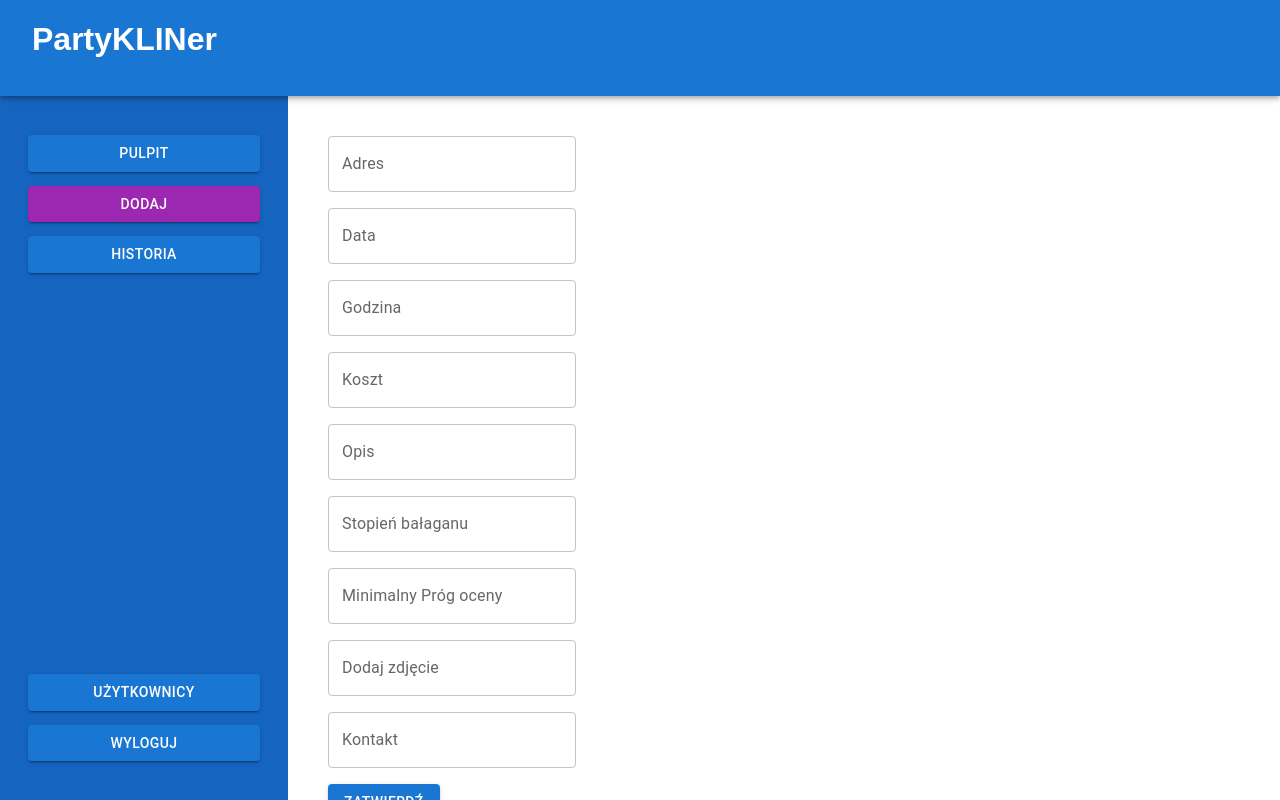
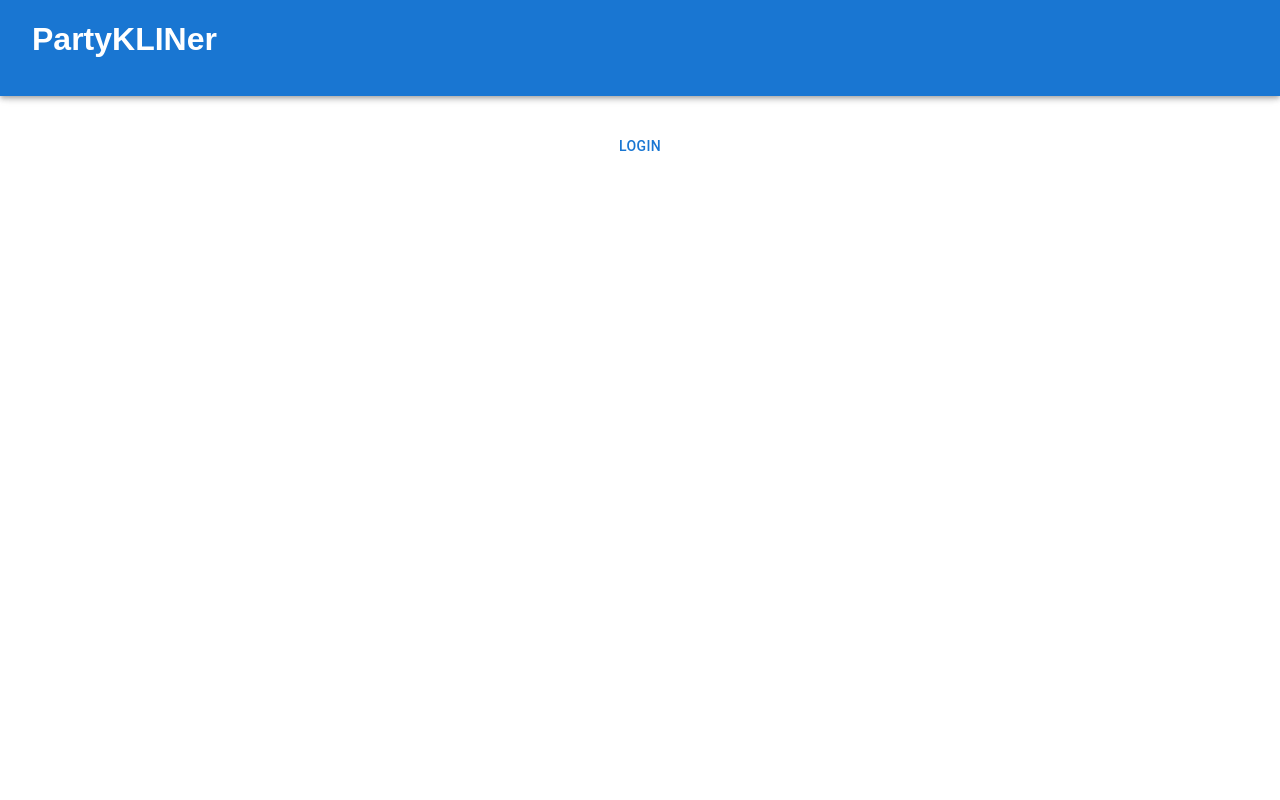
Before and after one commit to tabiszs/partyKLINest, a React (Create React App) app in the folder frontend/: page / in a window 1280 px wide. Built offline with nearby package versions, Linux system fonts and the light colour scheme.

Commit message:
Add popup client login

```diff
--- a/frontend/package.json
+++ b/frontend/package.json
@@ -3,6 +3,8 @@
   "version": "0.1.0",
   "private": true,
   "dependencies": {
+    "@azure/msal-browser": "^2.22.1",
+    "@azure/msal-react": "^1.3.1",
     "@emotion/react": "^11.8.2",
     "@emotion/styled": "^11.8.1",
     "@mui/material": "^5.5.0",
--- a/frontend/src/App.tsx
+++ b/frontend/src/App.tsx
@@ -3,19 +3,56 @@ import Sidebar from './Sidebar';
 import ContentContainer from './ContentContainer';
 import './App.css';
 import { Outlet } from 'react-router-dom';
+import { useEffect, useState } from 'react';
+import Button from '@mui/material/Button';
+import { B2CLogin, B2CLogout, RetrieveToken } from './Authentication/MsalService';
 
 const headerHeight = '6em';
 
 const App = () => {
+
+  const [isLogged, setIsLogged] = useState(false);
+  const [token, setToken] = useState<string | undefined>(undefined);
+
+  useEffect(() => {
+    RetrieveToken().then((tok) => {
+      setToken(tok);
+      setIsLogged(tok !== undefined);
+    })
+  }, []);
+
+  const login = () => {
+    B2CLogin().then((tok) => {
+      setToken(tok);
+      setIsLogged(tok !== undefined);
+    });
+  }
+
+  const logout = () => {
+    B2CLogout().then(() => {
+      setToken(undefined);
+      setIsLogged(false);
+    }).catch((error) => {
+      console.log(error);
+    });
+  }
+
   return (
     <div className='App'>
-      <Header height={headerHeight} />
+      <Header height={headerHeight} isLogged={isLogged} />
+      { isLogged ?
       <div className='site-container'>
-        <Sidebar headerHeight={headerHeight} />
+        <Sidebar headerHeight={headerHeight} logoutHandler={logout} />
         <ContentContainer headerHeight={headerHeight}>
           <Outlet/>
         </ContentContainer>
       </div>
+      :
+      <div className='site-container'>
+      <ContentContainer headerHeight={headerHeight}>
+        <Button onClick={login}>Login</Button>
+      </ContentContainer>
+      </div> }
     </div>
   );
 }
--- /dev/null
+++ b/frontend/src/Authentication/MsalService.ts
@@ -0,0 +1,64 @@
+import * as msal from "@azure/msal-browser";
+
+const msalConfig = {
+    auth: {
+        clientId: 'e1234a8c-f3d3-4bec-ae16-7168aeafd19c',
+        authority: 'https://partyklinest.b2clogin.com/partyklinest.onmicrosoft.com/B2C_1_PARTYKLINEST_USER_FLOW',
+        knownAuthorities: ['https://partyklinest.b2clogin.com'],
+        redirectUri: 'http://localhost:3000/'
+    }
+};
+
+const msalInstance = new msal.PublicClientApplication(msalConfig);
+
+export const RetrieveToken = () => {
+    // return msalInstance.handleRedirectPromise().then((tokenResponse) => {
+    //     if (tokenResponse === null) { console.log("undefined"); return undefined;}
+    //     else return tokenResponse.accessToken;
+    // }).catch((error) => {
+    //     console.log(error);
+    //     return undefined;
+    // });
+
+    // NIE DZIAŁA
+
+    return msalInstance.acquireTokenSilent({scopes:[]}).then((tokenResponse) => {
+        if (tokenResponse === null) return undefined;
+        msalInstance.setActiveAccount(tokenResponse.account);
+        return tokenResponse.accessToken;
+    }).catch((error) => {
+
+        console.log(error);
+        return undefined;
+    })
+}
+
+export const B2CLogin = async () => {
+
+    // return msalInstance.handleRedirectPromise().then((tokenResponse) => {
+    //     if (tokenResponse === null) return undefined;
+    //     else return tokenResponse.accessToken;
+    // }).catch((error) => {
+    //     console.log(error);
+    //     return undefined;
+    // });
+    try {
+        const loginResponse = await msalInstance.loginPopup({scopes:[]});
+        if (loginResponse === null) return undefined;
+        msalInstance.setActiveAccount(loginResponse.account);
+        return loginResponse.accessToken;
+    } catch (err) {
+        // handle error
+        console.log(err);
+        return undefined;
+    }
+}
+
+export const B2CLogout = () => msalInstance.logoutPopup();
+
+export const GetActiveAccount = () => {
+    // const accs = msalInstance.getAllAccounts();
+    // console.log(accs);
+    // return accs[0];
+    return msalInstance.getActiveAccount();
+}
--- /dev/null
+++ b/frontend/src/ContentScreens/Client/Dashboard.tsx
@@ -0,0 +1,12 @@
+import { GetActiveAccount } from "../../Authentication/MsalService";
+
+const Dashboard = () => {
+
+    const account = GetActiveAccount();
+
+    return (
+        <h1>Hi {account?.name}!</h1>
+    );
+}
+
+export default Dashboard;
--- a/frontend/src/Header.tsx
+++ b/frontend/src/Header.tsx
@@ -1,11 +1,15 @@
+import Button from '@mui/material/Button';
 import AppBar from '@mui/material/AppBar';
 import './Header.css';
 
 export interface HeaderProps {
   height: string;
+  isLogged: boolean;
 }
 
 const Header = (props: HeaderProps) => {
+
+
   return (
     <AppBar>
       <div className='header-content' style={{height: props.height}}>
--- a/frontend/src/Sidebar.tsx
+++ b/frontend/src/Sidebar.tsx
@@ -23,6 +23,7 @@ const SidebarButton = (props: SidebarButtonProps) => {
 
 export interface SidebarContentProps {
   headerHeight: string;
+  logoutHandler: () => void;
 }
 
 const SidebarContent = (props: SidebarContentProps) => {
@@ -51,7 +52,7 @@ const SidebarContent = (props: SidebarContentProps) => {
           />
           <SidebarButton
             label='Wyloguj'
-            onClick={() => alert('Wyloguj')}
+            onClick={props.logoutHandler}
           />
         </div>
       </div>
@@ -61,6 +62,7 @@ const SidebarContent = (props: SidebarContentProps) => {
 
 export interface SidebarProps {
   headerHeight: string;
+  logoutHandler: () => void;
 }
 
 const Sidebar = (props: SidebarProps) => {
@@ -73,7 +75,7 @@ const Sidebar = (props: SidebarProps) => {
           height: '100%'
         }}
       >
-        <SidebarContent headerHeight={props.headerHeight} />
+        <SidebarContent headerHeight={props.headerHeight} logoutHandler={props.logoutHandler}/>
       </Box>
     </div>
   );
--- a/frontend/src/index.tsx
+++ b/frontend/src/index.tsx
@@ -5,13 +5,14 @@ import App from './App';
 import reportWebVitals from './reportWebVitals';
 import { BrowserRouter, Routes, Route } from 'react-router-dom';
 import PostAnnouncement from './ContentScreens/PostAnnouncement';
+import Dashboard from './ContentScreens/Client/Dashboard';
 
 ReactDOM.render(
   <React.StrictMode>
     <BrowserRouter>
       <Routes>
         <Route path="/" element={<App/>}>
-          <Route index element={<PostAnnouncement/>}/>
+          <Route index element={<Dashboard/>}/>
         </Route>
       </Routes>
     </BrowserRouter>
```
Also changed, not shown: 1 other file (tests, documents, lock files or other folders).
